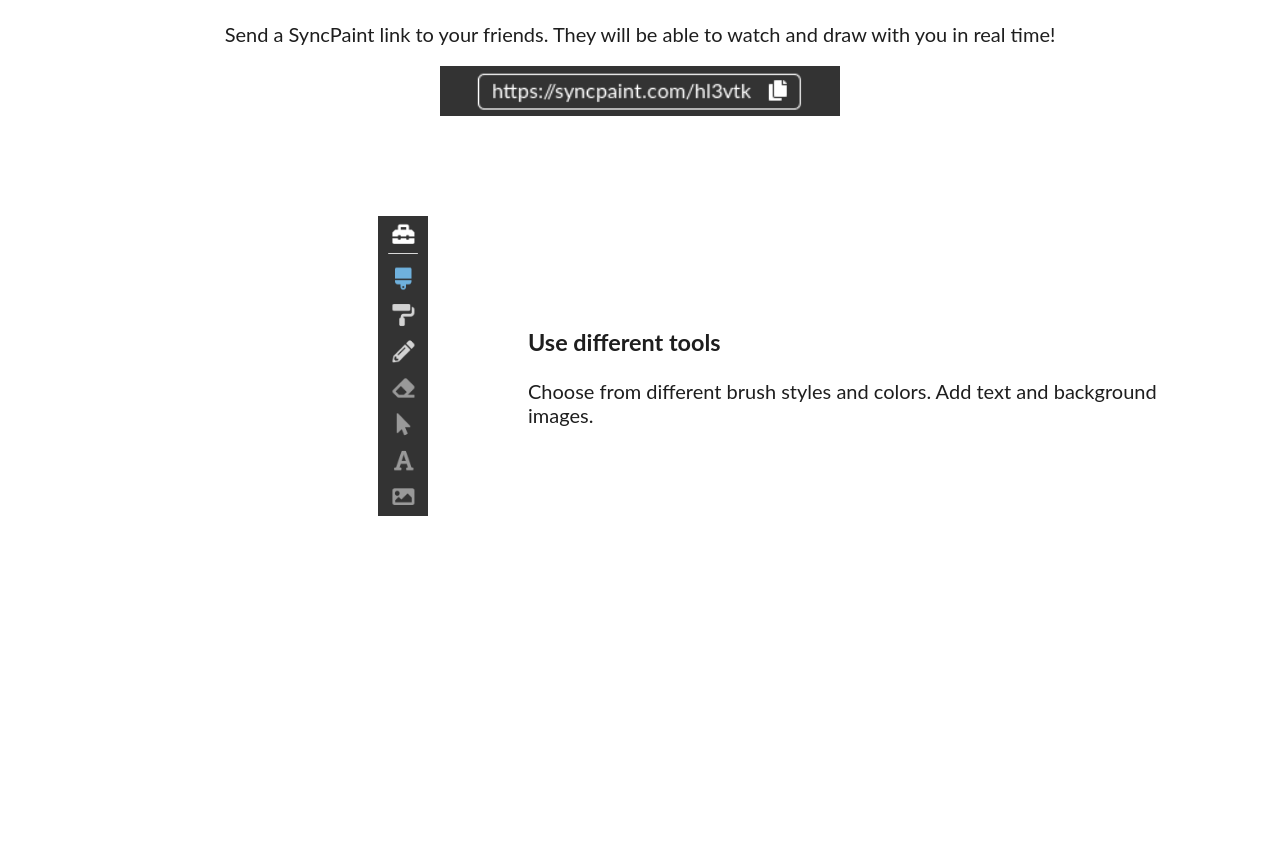
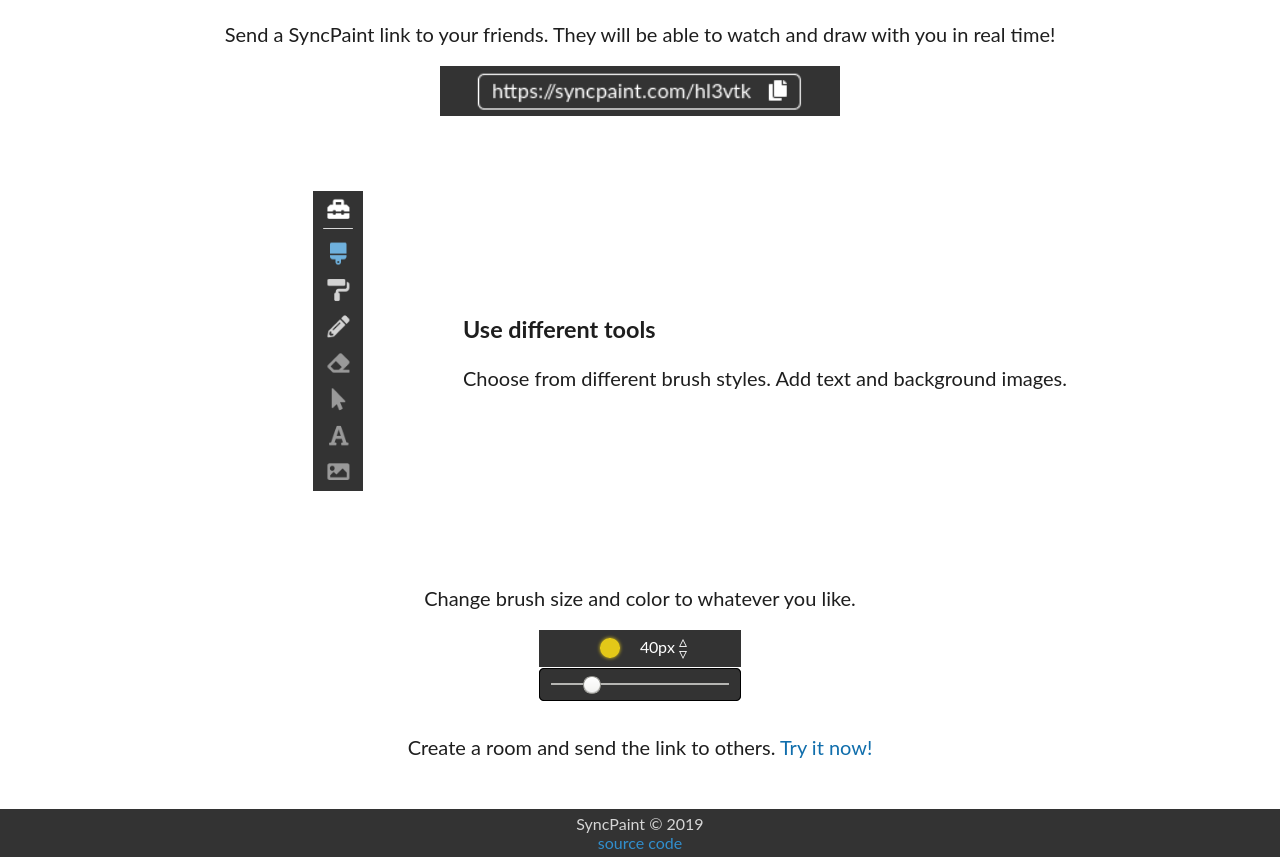
Before and after one commit to pkrasicki/SyncPaint, a website built with webpack: page src/frontend/index.html in a window 1280 px wide. Shown: the part 623-1480 px from the top of the page. Before the commit the page ends 1239 px from the top, so only its background shows below. Built offline with nearby package versions, Linux system fonts and the light colour scheme.

Commit message:
Add footer to the home page

```diff
--- a/src/frontend/index.html
+++ b/src/frontend/index.html
@@ -3,7 +3,7 @@
 <head>
 	<meta charset="utf-8"/>
 	<meta name="viewport" content="width=device-width, initial-scale=1.0"/>
-	<meta name="description" content="cooperative group drawing with friends in real time"/>
+	<meta name="description" content="synchronized group drawing"/>
 	<title>SyncPaint - Synchronized Drawing</title>
 </head>
 <body>
@@ -19,22 +19,34 @@
 
 	<div class="showcase">
 		<section class="welcome">
-			<h2>Draw Pictures With Friends In Real Time</h2>
+			<h2>Group Drawing In Real Time</h2>
 			<a href="/d" class="draw-btn"><i class="fas fa-paint-brush"></i> Start Drawing</a>
 		</section>
 
 		<section class="about" id="how-it-works">
 			<h2>How It Works</h2>
+
 			<p>Send a SyncPaint link to your friends. They will be able to watch and draw with you in real time!</p>
 			<div class="img-link"></div>
+
 			<div class="grid">
 				<div class="img-toolbar"></div>
 				<div class="text-box">
 					<h3>Use different tools</h3>
-					<p>Choose from different brush styles and colors. Add text and background images.</p>
+					<p>Choose from different brush styles. Add text and background images.</p>
 				</div>
 			</div>
+
+			<p>Change brush size and color to whatever you like.</p>
+			<div class="img-brush"></div>
+
+			<p>Create a room and send the link to others. <a href="/d">Try it now!</a></p>
 		</section>
 	</div>
+
+	<footer>
+		<p>SyncPaint &copy; 2019</p>
+		<p><a href="https://github.com/pkrasicki/SyncPaint">source code</a></p>
+	</footer>
 </body>
 </html>
--- a/src/frontend/js/toolbar/toolbar.js
+++ b/src/frontend/js/toolbar/toolbar.js
@@ -32,12 +32,6 @@
 					type: "Eraser",
 					tooltip: "eraser",
 					icon: "fa-eraser"
-				},
-				{
-					type: "Move",
-					tooltip: "move",
-					icon: "fa-mouse-pointer",
-					disabled: true
 				},
 				{
 					type: "Text",
--- a/src/frontend/scss/draw.scss
+++ b/src/frontend/scss/draw.scss
@@ -90,6 +90,19 @@
 		display: inline-block;
 		cursor: pointer;
 		margin-left: 20px;
+	}
+
+	.up-arrow
+	{
+		position: relative;
+		bottom: 6px;
+	}
+
+	.down-arrow
+	{
+		position: relative;
+		top: 6px;
+		left: -8px;
 	}
 }
 
@@ -260,7 +273,7 @@
 	visibility: hidden;
 	margin: 0;
 	padding: 0;
-	z-index: 1;
+	z-index: 2;
 
 	.size-slider
 	{
--- a/src/frontend/scss/main.scss
+++ b/src/frontend/scss/main.scss
@@ -14,6 +14,7 @@
 	color: rgb(30, 30, 30);
 	font-size: 20px;
 	height: 100%;
+	overflow-x: hidden;
 }
 
 a
@@ -128,6 +129,11 @@
 {
 	text-align: center;
 	padding-top: 20px;
+
+	a
+	{
+		color: $primaryColorDark;
+	}
 }
 
 .img-link
@@ -145,12 +151,12 @@
 	display: grid;
 	grid-template-columns: 30% 60%;
 	grid-gap: 100px;
-	height: 500px;
+	height: 450px;
 	justify-content: center;
 	align-content: center;
 	text-align: left;
 	margin: 0 auto;
-	padding: 0 100px 0 100px;
+	padding: 0 100px 0 0px;
 }
 
 .img-toolbar
@@ -179,3 +185,33 @@
 		margin: 0;
 	}
 }
+
+.img-brush
+{
+	background: url(../img/brush-settings.png);
+	background-position: center;
+	background-size: cover;
+	width: 202px;
+	height: 85px;
+	margin: 0 auto;
+}
+
+footer
+{
+	text-align: center;
+	background: $dark;
+	padding: 5px;
+	margin-top: 50px;
+	color: $light;
+	font-size: 16px;
+
+	a
+	{
+		color: $primaryColorLight;
+	}
+
+	p
+	{
+		margin: 0;
+	}
+}
```
Also changed, not shown: src/frontend/draw.html (+2 -2 lines), src/frontend/img/brush-settings.png (added).
